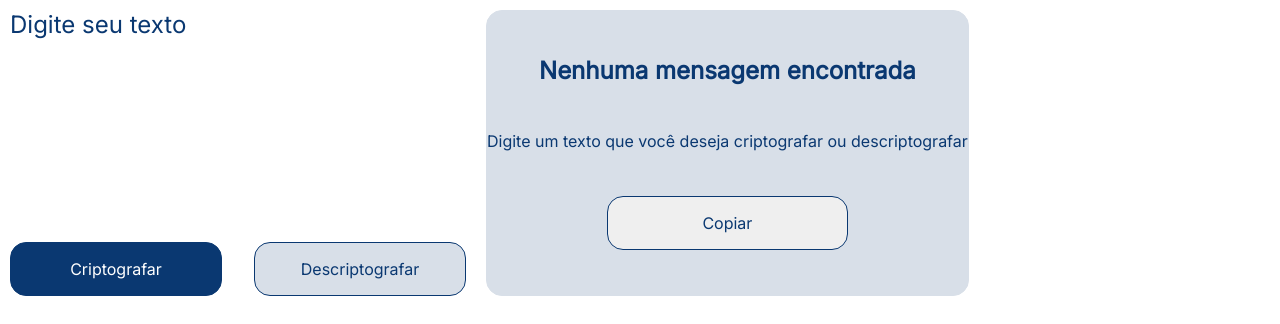
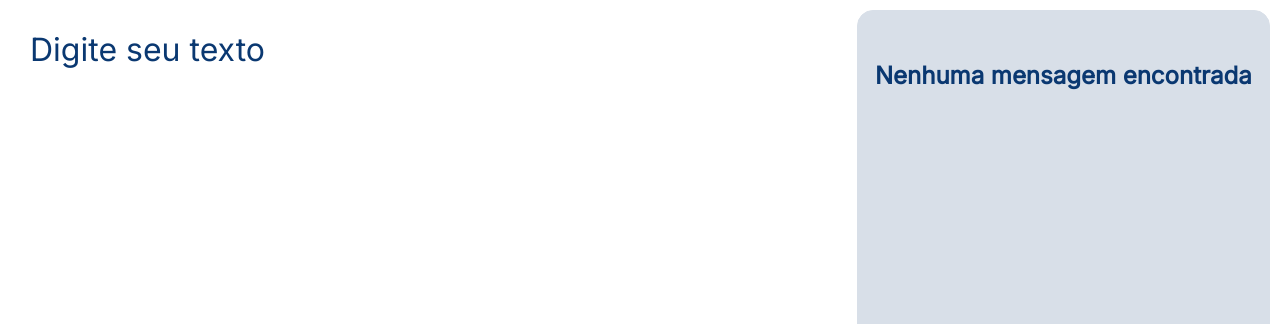
Before and after one commit to Acauhi99/encryptor, a plain HTML site: page index.html in a window 1280 px wide. Shown: the top 324 px of the page. Drawn offline with Linux system fonts and the light colour scheme.

Commit message:
update css

```diff
--- a/css/style.css
+++ b/css/style.css
@@ -16,10 +16,13 @@
 }
 
 body {
-  box-sizing: border-box;
   background-color: var(--third-color);
   color: var(--second-color);
   font-family: var(--primary-font);
+}
+
+html {
+  overflow: hidden;
 }
 
 input,
@@ -34,9 +37,11 @@ button {
   border: 0;
   font-family: var(--primary-font);
   color: var(--second-color);
-  font-size: 1.5em;
-  width: 19em;
-  height: 9.5em;
+  font-size: 2em;
+  width: 100%;
+  height: 100%;
+  text-align: left;
+  padding: 20px 20px;
 }
 
 .text__input::placeholder {
@@ -44,7 +49,8 @@ button {
 }
 
 .content {
-  display: flex;
+  display: grid;
+  grid-template-columns: 2fr 1fr;
   gap: 20px;
   margin: 10px;
 }
@@ -106,22 +112,46 @@ button {
   display: flex;
   flex-direction: column;
   align-items: center;
-  justify-content: space-evenly;
+  justify-content: space-between;
+  padding: 50px 0 50px 0;
   align-content: center;
   background-color: var(--main-color);
   border: 1px solid var(--main-color);
   border-radius: 16px;
+  height: 800px;
+}
+
+.content__text__output__p {
+  font-size: 2rem;
 }
 
 .baseboard {
   color: var(--second-color);
   background-color: var(--third-color);
-  padding: 1.5rem 1.5rem 1.7rem 1.5rem;
   text-align: center;
   font-family: var(--primary-font);
   font-size: 1.5rem;
+  padding-top: 7.5rem;
 }
 
 .baseboard__link {
   color: var(--second-color);
 }
+
+.content__button__encrypt:hover {
+  color: var(--second-color);
+  border: 1px solid var(--second-color);
+  background-color: var(--main-color);
+}
+
+.content__button__decrypt:hover {
+  color: var(--third-color);
+  border: 1px solid var(--second-color);
+  background-color: var(--second-color);
+}
+
+.content__button__copy:hover {
+  color: var(--third-color);
+  border: 1px solid var(--second-color);
+  background-color: var(--second-color);
+}
--- a/index.html
+++ b/index.html
@@ -19,12 +19,8 @@
         ></textarea>
 
         <div class="content__buttons">
-          <button class="content__button__encrypt">
-            Criptografar
-          </button>
-          <button class="content__button__decrypt">
-            Descriptografar
-          </button>
+          <button class="content__button__encrypt">Criptografar</button>
+          <button class="content__button__decrypt">Descriptografar</button>
         </div>
       </div>
 
@@ -32,15 +28,15 @@
         <h2 class="content__text__output__title" id="outputTitle">
           Nenhuma mensagem encontrada
         </h2>
-        <p class="content__text__output__p">
-          Digite um texto que você deseja criptografar ou descriptografar
-        </p>
+        <p class="content__text__output__p"></p>
         <button class="content__button__copy" type="button">Copiar</button>
       </div>
     </main>
     <footer class="baseboard">
       <p>
-        Made by -><a class="baseboard__link" href="https://github.com/Acauhi99">Acauhi</a><-
+        Made by -><a class="baseboard__link" href="https://github.com/Acauhi99"
+          >Acauhi</a
+        ><-
       </p>
     </footer>
   </body>
```
